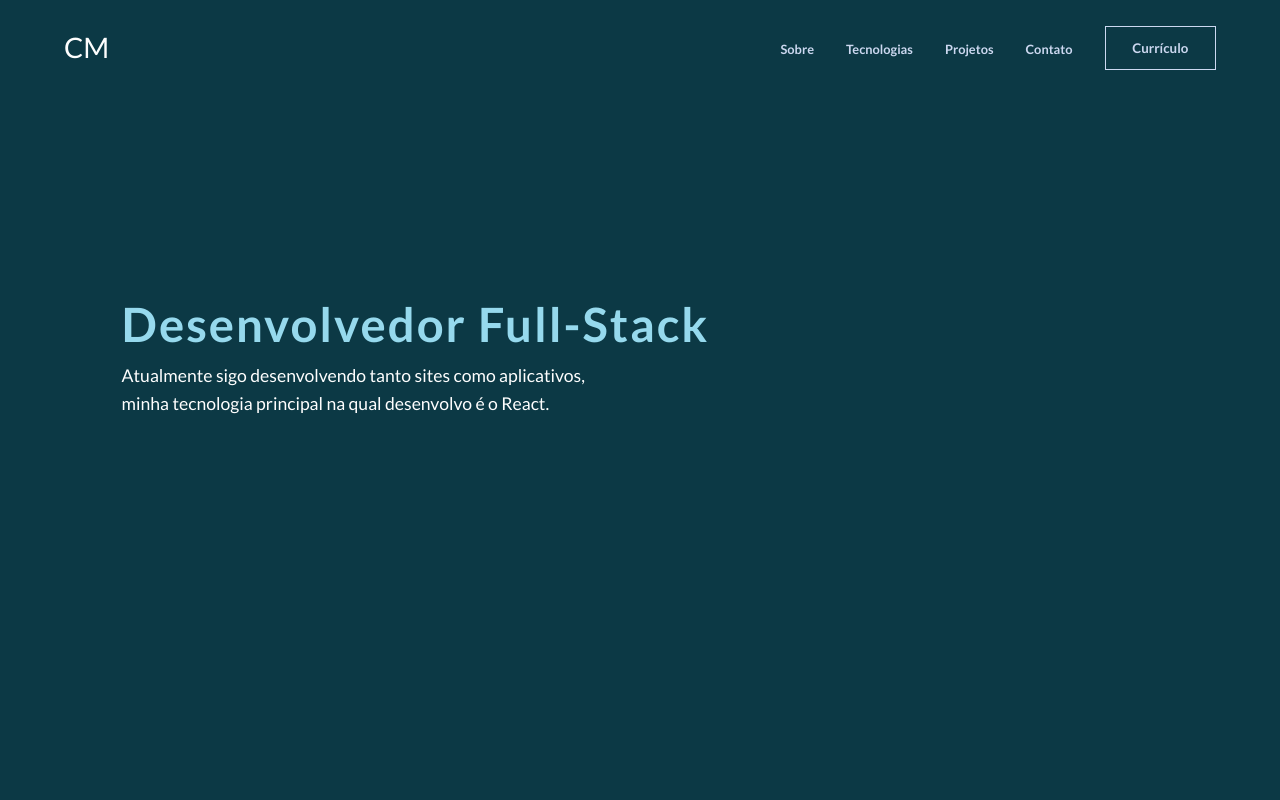
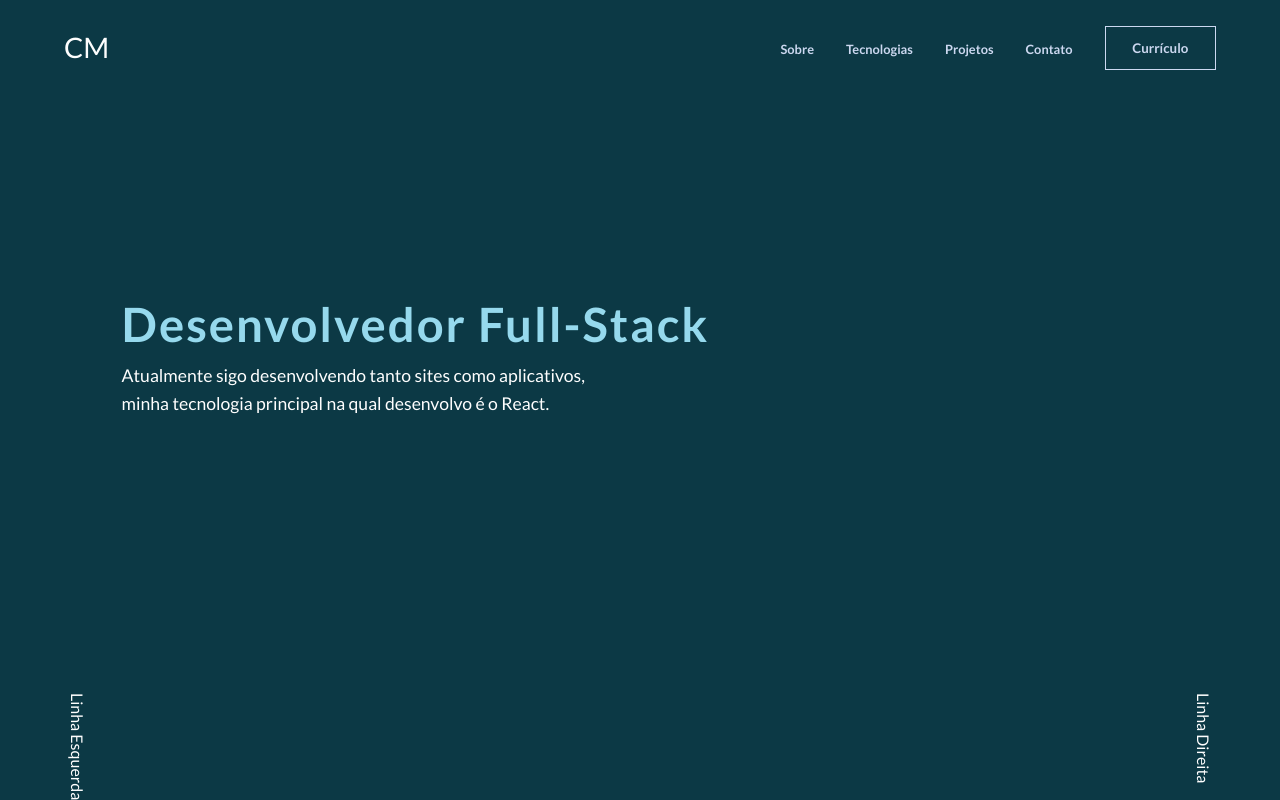
Before and after one commit to CaiqueMorales20/portfolio, a React (Vite) app: page / in a window 1280 px wide. Built offline with nearby package versions, Linux system fonts and the light colour scheme.

Commit message:
:construction: feat: Socials

```diff
--- a/src/App.tsx
+++ b/src/App.tsx
@@ -8,6 +8,7 @@ import { PageContainer } from "./GlobalStyle";
 
 // Screens
 import { HomePage } from "./screens/HomePage";
+import { Socials } from "./components/Socials";
 
 // Functional Component
 export const App = () => {
@@ -18,6 +19,7 @@ export const App = () => {
 				<GlobalStyle />
 				<Header />
 				<HomePage />
+				<Socials />
 			</PageContainer>
 		</React.Fragment>
 	);
--- a/src/GlobalStyle.tsx
+++ b/src/GlobalStyle.tsx
@@ -52,6 +52,6 @@ export const GlobalStyle = createGlobalStyle`
 
 // Styled Components
 export const PageContainer = styled.div`
-	width: min(1440px, 90%);
+	width: min(1440px, 90vw);
 	margin-inline: auto;
 `;
--- /dev/null
+++ b/src/components/Socials/index.tsx
@@ -0,0 +1,22 @@
+import { LineContainer, LineS } from "./style";
+
+// Types
+type LineProps = {
+	children: React.ReactNode;
+};
+
+// Internal Component
+const Line = ({ children }: LineProps) => {
+	// Rendering
+	return <LineS>{children}</LineS>;
+};
+
+// Functional Component
+export const Socials = () => {
+	return (
+		<LineContainer>
+			<Line>Linha Esquerda</Line>
+			<Line>Linha Direita</Line>
+		</LineContainer>
+	);
+};
--- /dev/null
+++ b/src/components/Socials/style.tsx
@@ -0,0 +1,21 @@
+// Imports
+import styled from "styled-components";
+import { cssVariables } from "../../GlobalStyle";
+
+// Styled Components
+export const LineContainer = styled.div`
+	position: fixed;
+	bottom: 0;
+	width: min(1440px, 90vw);
+	display: flex;
+	margin-inline: auto;
+	justify-content: space-between;
+`;
+
+export const LineS = styled.div`
+	writing-mode: vertical-lr;
+`;
+
+export const Text = styled.p`
+	font-size: ${cssVariables.typography.fzNormal};
+`;
```
